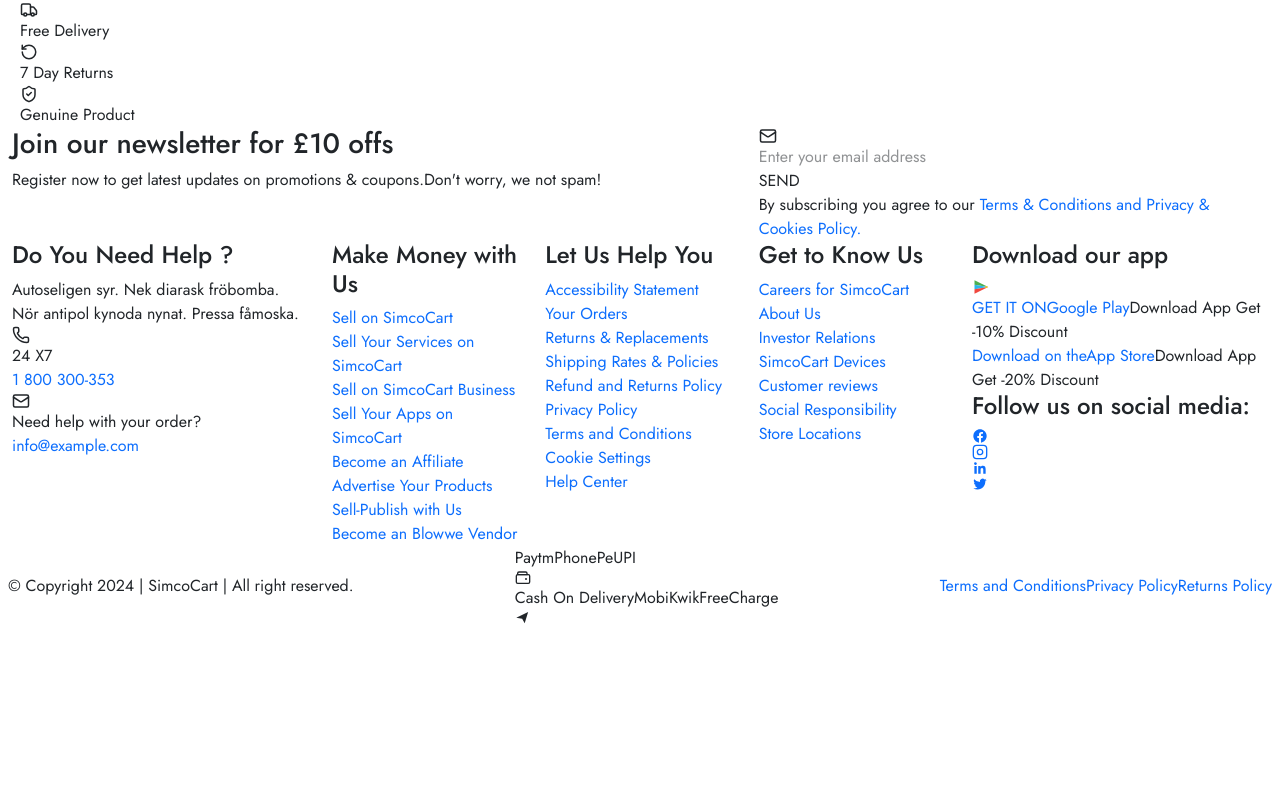
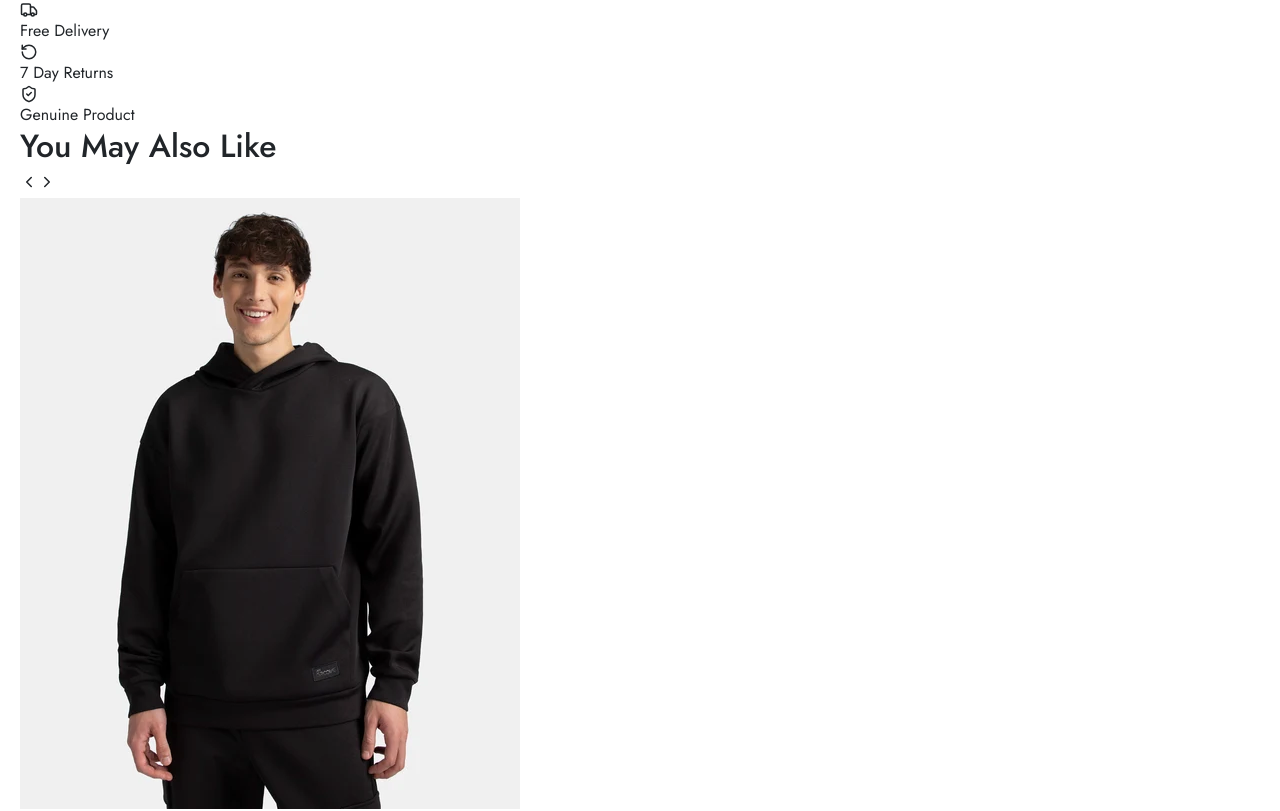
Before and after one commit to prerna-999/simcocart, a Next.js app: page /product/chitrarekha-attractive-kurti-set in a window 1280 px wide. Shown: the part 1091-1902 px from the top of the page. Before the commit the page ends 1716 px from the top, so only its background shows below. Built offline with nearby package versions, Linux system fonts and the light colour scheme.

Commit message:
create you may like it section

```diff
--- /dev/null
+++ b/src/components/ElectronicsProducts/ElectronicsProducts.tsx
@@ -0,0 +1,18 @@
+import ProductListingLayout from '@/components/comman/ProductCard/ProductListingLayout';
+import { Container } from 'react-bootstrap';
+import { ElectronicsProducts } from '@/data/ElectronicsProducts';
+// import { mobileFilterConfig } from '@/components/config/mobileFilterConfig';
+
+const Electronics = () => {
+  return (
+    <Container>
+      <ProductListingLayout
+        title="ElectronicsProducts"
+        products={ElectronicsProducts}
+        // filters={mobileFilterConfig}
+      />
+    </Container>
+  );
+};
+
+export default Electronics;
--- /dev/null
+++ b/src/components/ElectronicsProducts/index.tsx
@@ -0,0 +1,9 @@
+import Electronics from "./ElectronicsProducts";
+const ElectronicsPage =()=>{
+    return (
+        <>
+        <Electronics/>
+        </>
+    )
+}
+export default ElectronicsPage;
--- a/src/components/comman/ProductCard/Like.tsx
+++ b/src/components/comman/ProductCard/Like.tsx
@@ -9,11 +9,8 @@
   maxItems?: number;
 }
 
-/**
- * "You May Also Like" rail for the single product page.
- * Reuses the existing <ProductCard /> so every card matches the
- * rest of the site (Products For You grid, category pages, etc).
- */
+const normalize = (val?: string) => (val ?? '').toString().trim().toLowerCase();
+
 const YouMayAlsoLike: React.FC<YouMayAlsoLikeProps> = ({
   currentProduct,
   allProducts,
@@ -21,13 +18,18 @@
 }) => {
   const scrollerRef = useRef<HTMLDivElement>(null);
 
-  const related = allProducts
-    .filter(
-      (p) =>
-        p.slug !== currentProduct.slug &&
-        p.category === currentProduct.category
-    )
-    .slice(0, maxItems);
+  const sameCategory = allProducts.filter(
+    (p) =>
+      p.slug !== currentProduct.slug &&
+      normalize(p.category) === normalize(currentProduct.category)
+  );
+
+  const fallback = allProducts.filter((p) => p.slug !== currentProduct.slug);
+
+  const related = (sameCategory.length > 0 ? sameCategory : fallback).slice(
+    0,
+    maxItems
+  );
 
   if (related.length === 0) return null;
 
--- /dev/null
+++ b/src/data/ElectronicsProducts.ts
@@ -0,0 +1,61 @@
+import { Product } from '@/components/hooks/useProductFilters';
+
+export const ElectronicsProducts: Product[] = [
+  {
+    id: '5',
+    slug: 'boltx-wireless-bluetooth-earbuds',
+    title: 'BoltX Wireless Bluetooth Earbuds',
+    category: 'Earbuds',
+    price: 899,
+    mrp: 1499,
+    rating: 4,
+    reversible: 'no',
+    smartcoins: 'yes',
+    imageUrl: '/assets/img/all-images/home/combo1.webp',
+    sellerName: 'GoPro',
+    reviewCount: 42,
+    description: 'True wireless earbuds with active noise cancellation, deep bass, and up to 24 hours of playback with the charging case.True wireless earbuds with active noise cancellation, deep bass, and up to 24 hours of playback with the charging case.True wireless earbuds with active noise cancellation, deep bass, and up to 24 hours of playback with the charging case.',
+  },
+  {
+    id: '6',
+    slug: 'zentek-smartwatch-pro',
+    title: 'Zentek Smartwatch Pro',
+    category: 'Smartwatches',
+    gender: 'unisex',
+    price: 1299,
+    mrp: 2199,
+    rating: 4,
+    smartcoins: 'yes',
+    imageUrl: '/assets/img/all-images/home/combo1.webp',
+    sellerName: 'GoPro',
+    reviewCount: 28,
+    description: 'A sleek fitness smartwatch with heart-rate tracking, SpO2 monitoring, and a vibrant always-on AMOLED display.A sleek fitness smartwatch with heart-rate tracking, SpO2 monitoring, and a vibrant always-on AMOLED display.A sleek fitness smartwatch with heart-rate tracking, SpO2 monitoring, and a vibrant always-on AMOLED display.',
+  },
+  {
+    id: '7',
+    slug: 'volttech-fast-charging-power-bank',
+    title: 'VoltTech Fast Charging Power Bank',
+    category: 'Power Banks',
+    price: 549,
+    rating: 4,
+    reversible: 'no',
+    imageUrl: '/assets/img/all-images/home/combo1.webp',
+    sellerName: 'GoPro',
+    reviewCount: 15,
+    description: 'A compact 20000mAh power bank with dual-port fast charging, built to keep your devices powered through the day.A compact 20000mAh power bank with dual-port fast charging, built to keep your devices powered through the day.A compact 20000mAh power bank with dual-port fast charging, built to keep your devices powered through the day.',
+  },
+  {
+    id: '8',
+    slug: 'clearsound-portable-bluetooth-speaker',
+    title: 'ClearSound Portable Bluetooth Speaker',
+    category: 'Speakers',
+    price: 749,
+    mrp: 1199,
+    rating: 4,
+    smartcoins: 'no',
+    imageUrl: '/assets/img/all-images/home/combo1.webp',
+    sellerName: 'GoPro',
+    reviewCount: 33,
+    description: 'A rugged, water-resistant Bluetooth speaker delivering punchy sound and long battery life for indoor and outdoor use.A rugged, water-resistant Bluetooth speaker delivering punchy sound and long battery life for indoor and outdoor use.A rugged, water-resistant Bluetooth speaker delivering punchy sound and long battery life for indoor and outdoor use.',
+  },
+];
--- a/src/data/allProducts.ts
+++ b/src/data/allProducts.ts
@@ -1,10 +1,13 @@
 import { Product } from '@/components/hooks/useProductFilters';
-import { HomeProducts } from '@/data/HomeProduct';
-import { mobiledata } from '@/data/MobileData';
+import { HomeProducts } from './HomeProduct';
+import { mobiledata } from './MobileData';
+import { ElectronicsProducts } from './ElectronicsProducts';
 
 export const allProducts: Product[] = [
   ...HomeProducts,
   ...mobiledata,
+  ...ElectronicsProducts,
+
 ];
 
 export function getProductBySlug(slug: string): Product | undefined {
--- /dev/null
+++ b/src/pages/electronics.tsx
@@ -0,0 +1,8 @@
+import ElectronicsPage from "@/components/ElectronicsProducts";
+export default function Electronics() {
+  return (
+    <>
+  <ElectronicsPage/>
+    </>
+  );
+}
```
